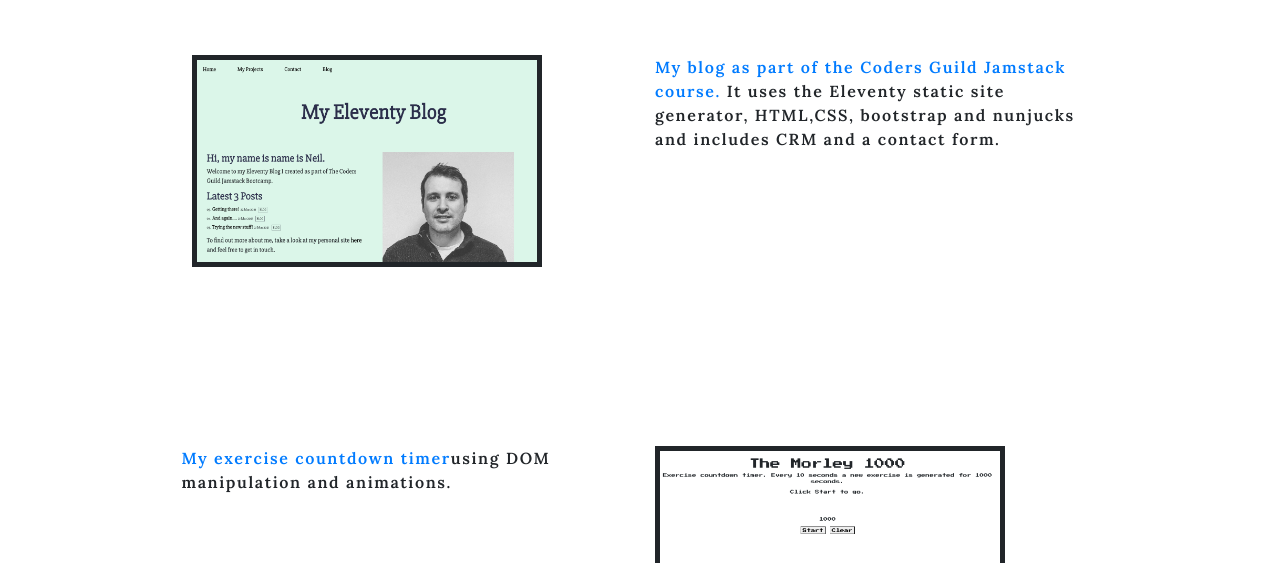
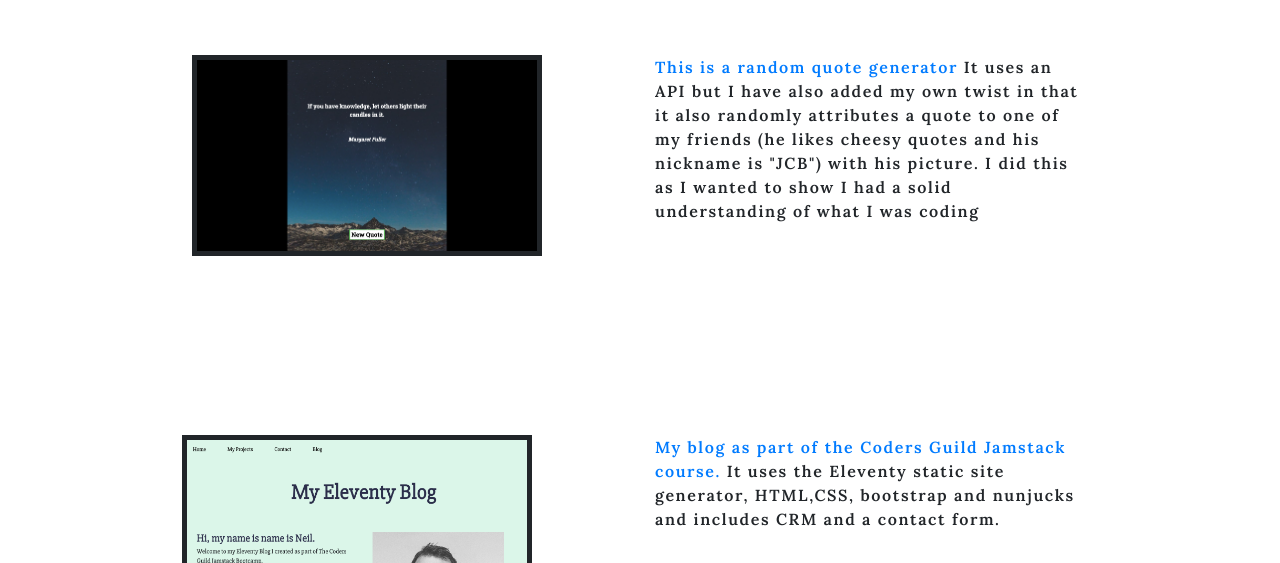
Before and after one commit to neilchadders/homepage, a plain HTML site: page projects.html in a window 1280 px wide. Shown: the part 237-800 px from the top of the page. Drawn offline with nearby package versions, Linux system fonts and the light colour scheme.

Commit message:
adding quote generator to personal page

```diff
--- a/projects.html
+++ b/projects.html
@@ -52,6 +52,18 @@
 <h2>My Projects</h2>
 
 <div class="container-fluid">
+
+ <div class="row">
+    <div class="col col-md-6 projects-left">
+      <img class = "screenshot" src="quotescreen.jpg" alt = "Screenshot of quote generator">
+    </div>
+
+    <div class="col col-md-6 projects projects-right">
+      <p><a href="https://whatdoesjcbthink.netlify.app/">This is a random quote generator</a> It uses an API but I have also added my own twist in that it also randomly attributes a quote to one of my friends (he likes cheesy quotes and his nickname is "JCB") with his picture. I did this as I wanted to show I had a solid understanding of what I was coding</p>
+    </div>
+  </div>
+    </div>
+
   <div class="row">
     <div class="col col-md-6 projects-left">
       <img class = "screenshot" src="myeleventyblog.png" alt = "Screenshot of my Eleventy Blog">
@@ -65,7 +77,7 @@
 
   <div class="row">
      <div class="col col-md-6 projects-left">
-      <p><a href="https://hardcore-ritchie-17f9e3.netlify.app/">My exercise countdown timer</a>using DOM manipulation and animations.</p>
+      <p><a href="https://hardcore-ritchie-17f9e3.netlify.app/">My exercise countdown timer </a>using DOM manipulation and animations. I came up with this idea on my own to demonstrate that I wasn't just coding along with online tutorials.</p>
     </div>
     <div class="col col-md-6 projects projects-right" >
       <img class = "screenshot" src="timer.png" alt = "Screenshot of timer">
@@ -78,7 +90,7 @@
   <!-- Social Media-->
   <div class = "social-media">
     <a href="https://twitter.com/NeilC98875055" class="fa fa-twitter"></a>
-    <a href="https://www.linkedin.com/in/neil-c-881955186/" class="fa fa-linkedin"></a>
+    <a href="https://www.linkedin.com/in/neil-c-485778210/" class="fa fa-linkedin"></a>
     <a href="https://github.com/neilchadders" class="fa fa-github"></a>
   </div>
 
```
Also changed, not shown: quotescreen.jpg (added), 1 other file.
